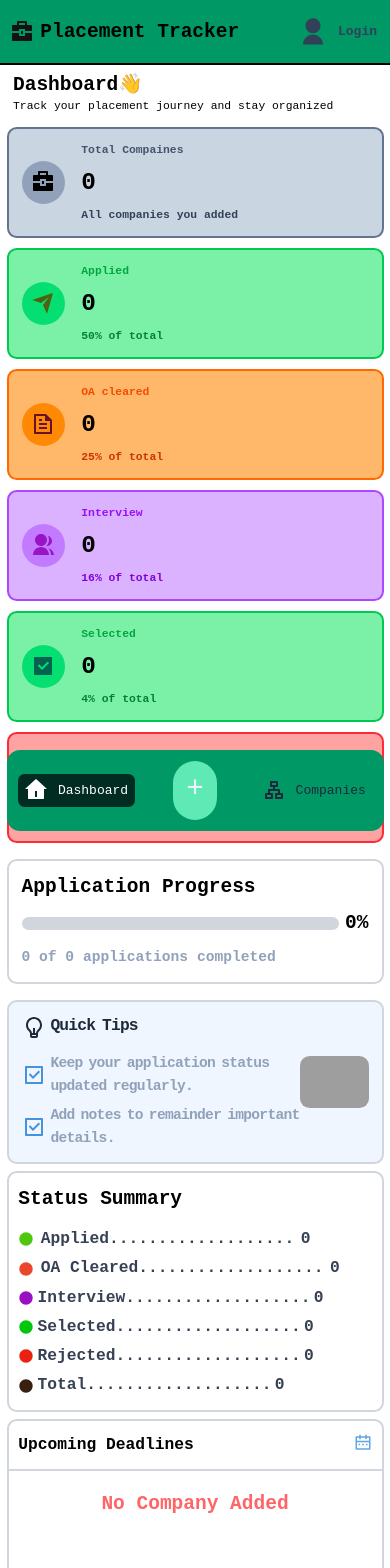
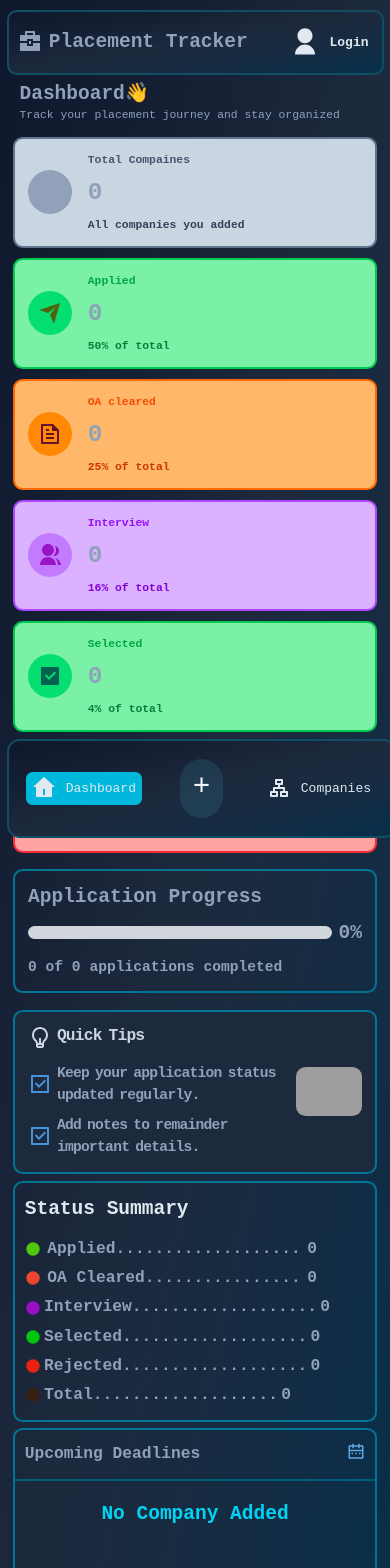
Before and after one commit to mayank1718/Placement-tracker, a React (Vite) app: page / in a window 390 px wide. Shown: the top 1568 px of the page. Built offline with nearby package versions, Linux system fonts and the light colour scheme; grey boxes are pictures that could not be loaded.

Commit message:
Enhance UI components with improved styling and hover effects

```diff
--- a/src/App.jsx
+++ b/src/App.jsx
@@ -12,15 +12,15 @@ const App = () => {
   const [isLoginForm, setIsLoginForm] = useState(false)
   return (
     <CompanyContextProvider>
-      <>
+      <div className="px-2 py-3  bg-linear-to-br from-slate-900 via-slate-800 to-sky-950 text-slate-400">
         <Nav setIsLoginForm={setIsLoginForm} />
-        {isLoginForm && <Login setIsLoginForm={setIsLoginForm} /> }
+        {isLoginForm && <Login setIsLoginForm={setIsLoginForm} />}
         <BottomNavBar />
         <Routes>
           <Route path="/" element={<Dashboard />} />
           <Route path="/companies" element={<Companies />} />
         </Routes>
-      </>
+      </div>
     </CompanyContextProvider>
   );
 };
--- a/src/components/BottomNavBar.jsx
+++ b/src/components/BottomNavBar.jsx
@@ -7,14 +7,14 @@ const BottomNavBar = () => {
   const { setShowForm } = useContext(Context);
 
   return (
-    <div className="w-full fixed block lg:hidden bottom-2 p-2">
-      <nav className="h-25 rounded-2xl bg-emerald-600 flex justify-around items-center gap-5">
+    <div className="w-full fixed block lg:hidden bottom-2 p-2 bg-linear-to-br from-slate-900 via-slate-800 to-sky-950 rounded-2xl border-2 border-cyan-900">
+      <nav className="h-25 flex justify-around items-center gap-5 ">
         <NavLink
           to="/"
           className={({ isActive }) =>
             isActive
-              ? "bg-emerald-950 h-10 text-white px-2 py-2 rounded-lg flex gap-3 items-center"
-              : "text-gray-800 h-10 px-2 py-2 flex gap-3 items-center"
+              ? "bg-cyan-500 h-10 text-slate-200 px-2 py-2 rounded-lg flex gap-3 items-center"
+              : "text-slate-300 h-10 px-2 py-2 flex gap-3 items-center"
           }>
           <RiHome4Fill size={24} />
           Dashboard
@@ -22,7 +22,7 @@ const BottomNavBar = () => {
 
         <button
           onClick={() => setShowForm(true)}
-          className="p-4 rounded-full bg-emerald-300 text-4xl text-slate-100">
+          className="p-4 rounded-full bg-cyan-300/10 text-4xl text-slate-100">
           +
         </button>
 
@@ -30,8 +30,8 @@ const BottomNavBar = () => {
           to="/companies"
           className={({ isActive }) =>
             isActive
-              ? "bg-emerald-950 h-10 text-white px-2 py-2 rounded-lg flex gap-3 items-center"
-              : "text-gray-800 px-2 h-10 py-2 flex gap-3 items-center"
+              ? "bg-cyan-500 h-10 text-slate-200 px-2 py-2 rounded-lg flex gap-3 items-center"
+              : "text-slate-200 px-2 h-10 py-2 flex gap-3 items-center"
           }>
           <RiOrganizationChart size={24} />
           Companies
--- a/src/components/DashboardComponent/Deadline.jsx
+++ b/src/components/DashboardComponent/Deadline.jsx
@@ -7,8 +7,8 @@ const Deadline = () => {
   const { company } = useContext(Context);
 
   return (
-    <div className="flex flex-col gap-5 border-2 border-gray-300 h-85 rounded-xl lg:w-[25%] overflow-auto">
-      <div className=" border-b-2 border-gray-300">
+    <div className="flex flex-col gap-5 border-2 border-cyan-700 h-85 rounded-xl lg:w-[25%] overflow-auto transition-all duration-300 hover:shadow-xl hover:shadow-sky-800 hover:-translate-y-1 hover:scale-102">
+      <div className=" border-b-2 border-cyan-800">
         <h2 className="font-bold font-sans px-3 py-4 text-xl flex justify-between">
           Upcoming Deadlines{" "}
           <span>
@@ -18,7 +18,7 @@ const Deadline = () => {
       </div>
       <div className="px-3 py-1 flex flex-col gap-2">
         {company.length == 0 ? (
-          <p className="text-2xl text-red-400 font-bold text-center">
+          <p className="text-2xl text-cyan-400 font-bold text-center">
             No Company Added
           </p>
         ) : (
@@ -27,7 +27,9 @@ const Deadline = () => {
               (new Date(item.deadline) - new Date()) / (1000 * 60 * 60 * 24),
             );
             return (
-              <div key={index} className="flex justify-between">
+              <div
+                key={index}
+                className="flex justify-between transition-all duration-300 hover:scale-102 hover:-translate-y-0.5 border-b border-cyan-800 p-2">
                 <div>
                   <h2 className="font-bold text-xl font-sans">
                     {" "}
@@ -42,12 +44,12 @@ const Deadline = () => {
                   className={`px-1 flex items-center py-1 rounded-lg h-fit
                   ${
                     daysLeft < 0
-                      ? "bg-red-100 text-red-700"
+                      ? "bg-red-200 text-red-700"
                       : daysLeft <= 3
-                        ? "bg-red-100 text-red-700"
+                        ? "bg-red-200 text-red-700"
                         : daysLeft <= 10
-                          ? "bg-yellow-100 text-yellow-700"
-                          : "bg-green-100 text-green-700"
+                          ? "bg-yellow-300 text-yellow-700"
+                          : "bg-green-300 text-green-700"
                   }`}>
                   <p className="font-bold font-sans  tracking-tighter [word-spacing:-2px]">
                     {daysLeft >= 0
--- a/src/components/DashboardComponent/HeroSection.jsx
+++ b/src/components/DashboardComponent/HeroSection.jsx
@@ -13,7 +13,7 @@ const HeroSection = ({formdikhao}) => {
       <div  className="hidden lg:block">
         <button onClick={()=>{
           formdikhao()
-        }} className="px-3 py-2 text-xl cursor-pointer bg-emerald-600 rounded-xl text-white">
+        }} className="px-3 py-2 text-xl cursor-pointer bg-slate-700 rounded-xl text-slate-200 hover:scale-102 hover:shadow-xl hover:shadow-sky-500 duration-300 transition-all hover:text-sky-100 hover:bg-sky-700">
           + Add Company
         </button>
       </div>
--- a/src/components/DashboardComponent/ProgressBar.jsx
+++ b/src/components/DashboardComponent/ProgressBar.jsx
@@ -14,7 +14,7 @@ const ProgressBar = () => {
 
   return (
     <div className="lg:w-[47%] w-full flex flex-col gap-5">
-      <div className="border-2 border-gray-300 p-4 flex flex-col rounded-xl gap-3">
+      <div className=" p-4 flex flex-col rounded-xl gap-3  border-2 border-cyan-700 transition-all duration-300 hover:shadow-xl hover:shadow-sky-800 hover:-translate-y-1 hover:scale-102">
         <h3 className="font-bold font-sans text-2xl">Application Progress</h3>
         <div className="flex items-center gap-2">
           <div className="w-full bg-gray-300 h-4 overflow-hidden rounded-xl">
--- a/src/components/DashboardComponent/Summary.jsx
+++ b/src/components/DashboardComponent/Summary.jsx
@@ -26,30 +26,30 @@ const Summary = () => {
 
 
   return (
-    <div className="flex flex-col gap-5 border-2 border-gray-300 rounded-xl px-3 py-4 lg:m-0 mt-2 mb-2">
-      <h2 className="font-bold font-sans text-2xl">Status Summary</h2>
+    <div className="flex flex-col gap-5 border-2 border-cyan-700 rounded-xl px-3 py-4 lg:m-0 mt-2 mb-2 transition-all duration-300 hover:shadow-xl hover:shadow-sky-800 hover:-translate-y-1 hover:scale-102">
+      <h2 className="font-bold font-sans text-2xl text-slate-200">Status Summary</h2>
       <div className="flex flex-col gap-2">
-        <h3 className="font-bold flex gap-2 items-center text-xl text-gray-700 font-sans">
+        <h3 className="font-semibold flex gap-2 items-center text-xl text-slate-400 font-sans">
           <RiCircleFill size={16} color="rgba(80,198,13,1)" />{" "}
           Applied................... <span> {appliedCompany} </span>
         </h3>{" "}
-        <h3 className="font-bold flex gap-2 items-center text-xl text-gray-700 font-sans">
-          <RiCircleFill size={16} color="rgba(234,70,46,1)" /> OA
-          Cleared................... <span> {oaClearedCompany} </span>
+        <h3 className="font-semibold flex gap-2 items-center text-xl text-slate-400 font-sans">
+          <RiCircleFill size={16} color="rgba(234,70,46,1)" />
+          OA Cleared................ <span> {oaClearedCompany} </span>
         </h3>{" "}
-        <h3 className="font-bold flex gap-1 items-center text-xl text-gray-700 font-sans">
+        <h3 className="font-semibold flex gap-1 items-center text-xl text-slate-400 font-sans">
           <RiCircleFill size={16} color="rgba(153,16,196,1)" />{" "}
           Interview................... <span> {interviewedCompany} </span>
         </h3>{" "}
-        <h3 className="font-bold flex gap-1 items-center text-xl text-gray-700 font-sans">
+        <h3 className="font-semibold flex gap-1 items-center text-xl text-slate-400 font-sans">
           <RiCircleFill size={16} color="rgba(0,198,13,1)" />{" "}
           Selected................... <span> {selectedCompany} </span>
         </h3>{" "}
-        <h3 className="font-bold flex gap-1 items-center text-xl text-gray-700 font-sans">
+        <h3 className="font-semibold flex gap-1 items-center text-xl text-slate-400 font-sans">
           <RiCircleFill size={16} color="rgba(234,32,16,1)" />{" "}
           Rejected................... <span> {rejectedCompany} </span>
         </h3>{" "}
-        <h3 className="font-bold flex gap-1 items-center text-xl text-gray-700 font-sans">
+        <h3 className="font-semibold flex gap-1 items-center text-xl text-slate-400 font-sans">
           <RiCircleFill size={16} color="rgba(55,32,16,1)" />{" "}
           Total................... <span> {company.length} </span>
         </h3>
--- a/src/components/DashboardComponent/Tips.jsx
+++ b/src/components/DashboardComponent/Tips.jsx
@@ -3,9 +3,9 @@ import { RiLightbulbLine, RiCheckboxLine } from "@remixicon/react";
 
 const Tips = () => {
   return (
-    <div className="border-2 border-gray-300 bg-blue-50 p-4 flex justify-between rounded-xl items-center">
+    <div className=" border-2 border-cyan-700 bg-slate-800 p-4 flex justify-between rounded-xl items-center transition-all duration-300 hover:shadow-xl hover:shadow-sky-800 hover:-translate-y-1 hover:scale-102">
       <div className="flex flex-col gap-4">
-        <h2 className="flex gap-1.5 items-center font-bold text-xl tracking-tighter [word-spacing:-2px] text-gray-800">
+        <h2 className="flex gap-1.5 items-center font-bold text-xl tracking-tighter [word-spacing:-2px] text-slate-300">
           {" "}
           <span>
             <RiLightbulbLine size={24} />
--- a/src/components/Nav.jsx
+++ b/src/components/Nav.jsx
@@ -10,10 +10,10 @@ import { NavLink } from "react-router-dom";
 
 const Nav = ({ setIsLoginForm }) => {
   return (
-    <div className="flex justify-between items-center h-20 lg:p-8 w-full border-black border-b-2 bg-emerald-600">
+    <div className="flex justify-between items-center h-20 lg:p-8 w-full bg-linear-to-br from-slate-900 via-slate-800 to-sky-950 rounded-xl border-2 border-cyan-900 hover:shadow-2xl hover:shadow-cyan-900 hover:-translate-y-0.5 transition-all duration-300">
       <div className="lg:block flex ml-3 lg:ml-1 items-center">
         <h2 className="flex gap-2 items-center text-2xl font-bold ">
-          <RiBriefcase4Fill size={24} color="rgba(21,18,18,1)" />
+          <RiBriefcase4Fill size={24} />
           Placement Tracker
         </h2>
       </div>
@@ -23,8 +23,8 @@ const Nav = ({ setIsLoginForm }) => {
           to="/"
           className={({ isActive }) =>
             isActive
-              ? "bg-emerald-950 text-white px-4 py-2 rounded-lg flex gap-3 items-center"
-              : "text-gray-800 px-4 py-2 flex gap-3 items-center"
+              ? "bg-cyan-500 text-slate-200 px-4 py-2 rounded-lg flex gap-3 items-center"
+              : "text-slate-400 px-4 py-2 flex gap-3 items-center"
           }>
           <RiHome4Fill size={24} />
           Dashboard
@@ -33,15 +33,17 @@ const Nav = ({ setIsLoginForm }) => {
           to="/companies"
           className={({ isActive }) =>
             isActive
-              ? "bg-emerald-950 text-white px-4 py-2 rounded-lg flex gap-3 items-center"
-              : "text-gray-800 px-4 py-2 flex gap-3 items-center"
+              ? "bg-cyan-500 text-slate-200 px-4 py-2 rounded-lg flex gap-3 items-center"
+              : "text-slate-400 px-4 py-2 flex gap-3 items-center"
           }>
           <RiOrganizationChart size={24} />
           Companies
         </NavLink>
       </div>
       <div className="flex lg:gap-4 gap-2 items-center">
-        <button onClick={()=>setIsLoginForm(true)} className= "text-slate-700 bg-emerald-600 hover:bg-emerald-800 hover:text-slate-200 px-4 py-2 rounded-lg flex gap-3 items-center font-bold transition-all duration-300 ">
+        <button
+          onClick={() => setIsLoginForm(true)}
+          className="text-slate-200  hover:text-cyan-400 px-4 py-2 rounded-lg flex gap-3 items-center font-bold transition-all duration-300">
           <RiUserFill size={30} /> Login
         </button>
       </div>
--- a/src/pages/Dashboard.jsx
+++ b/src/pages/Dashboard.jsx
@@ -24,7 +24,7 @@ const Dashboard = () => {
   };
 
   return (
-    <div className="lg:flex-row flex-col">
+    <div className="lg:flex-row flex-colX">
       {showForm && <AddCompanies />}
       <HeroSection formdikhao={handleAddCompany} />
       <div className="flex lg:justify-between justify-center gap-3 w-full flex-wrap lg:px-12 px-2 lg:mt-9 mt-4">
```
